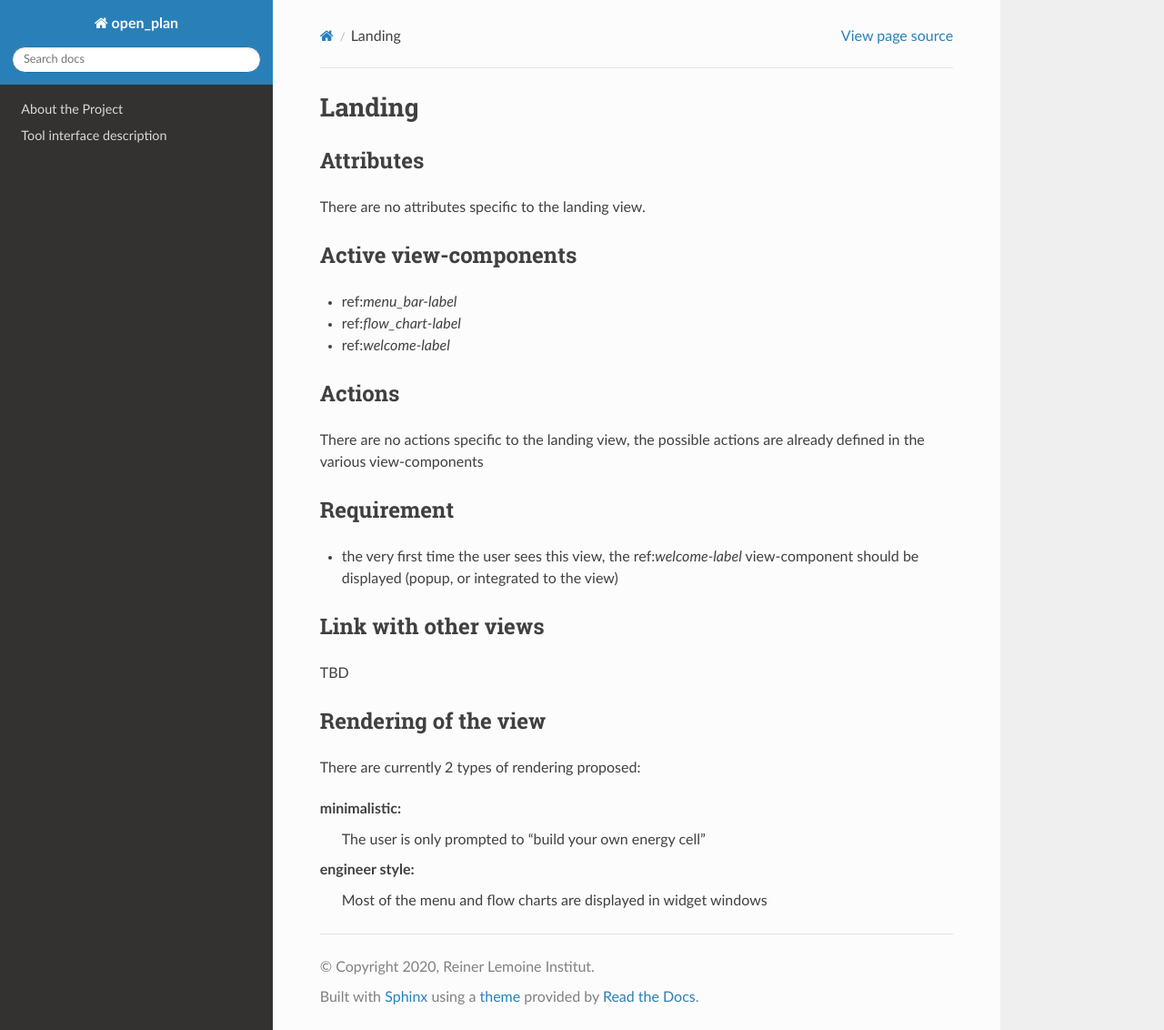
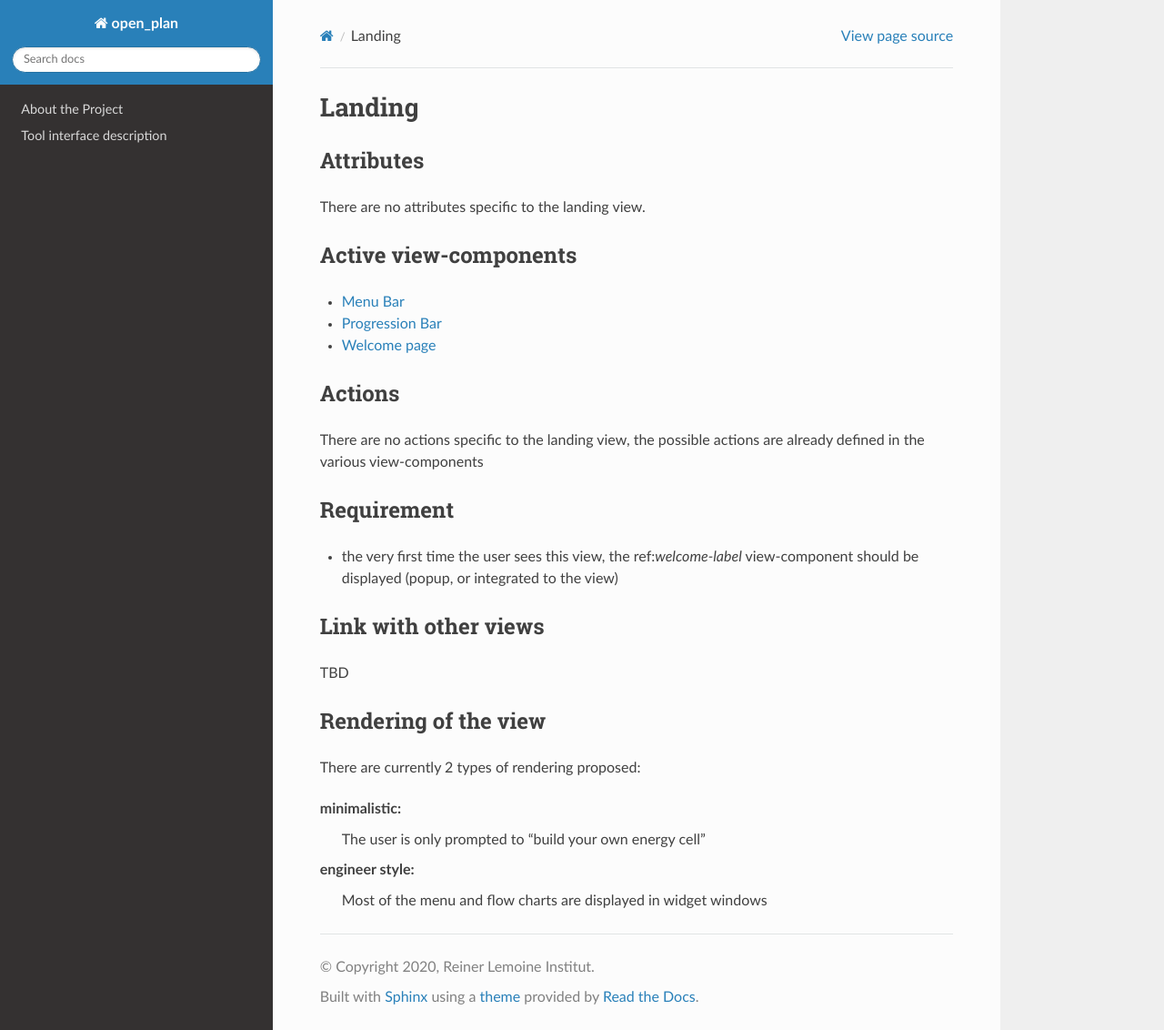
Before and after one commit to rl-institut/open_plan, a Sphinx documentation site: the page built from docs/views/landing.rst, in a window 1280 px wide and 1132 px high. Shown: the whole window at 91% size. Built offline with Sphinx 7.4.7 and the Read the Docs theme 2.0.0, drawn with Linux system fonts in a browser that asks for light colours; formulas are drawn with MathJax 3.

Commit message:
Fix references

```diff
--- a/docs/view_components/menu_bar.rst
+++ b/docs/view_components/menu_bar.rst
@@ -62,7 +62,7 @@ Link with other view-components
 * :ref:`welcome-label`:
     The welcome view-component can be re-enabled if it was disabled by the user from appearing everytime the tool is launched.
 
-* :ref:`flow_chart-label`
+* :ref:`progression_bar-label`
 
 Rendering of the view-component
 ^^^^^^^^^^^^^^^^^^^^^^^^^^^^^^^
--- a/docs/views/landing.rst
+++ b/docs/views/landing.rst
@@ -14,9 +14,9 @@ There are no attributes specific to the landing view.
 Active view-components
 ^^^^^^^^^^^^^^^^^^^^^^
 
-- ref:`menu_bar-label`
-- ref:`flow_chart-label`
-- ref:`welcome-label`
+- :ref:`menu_bar-label`
+- :ref:`progression_bar-label`
+- :ref:`welcome-label`
 
 
 Actions
```
